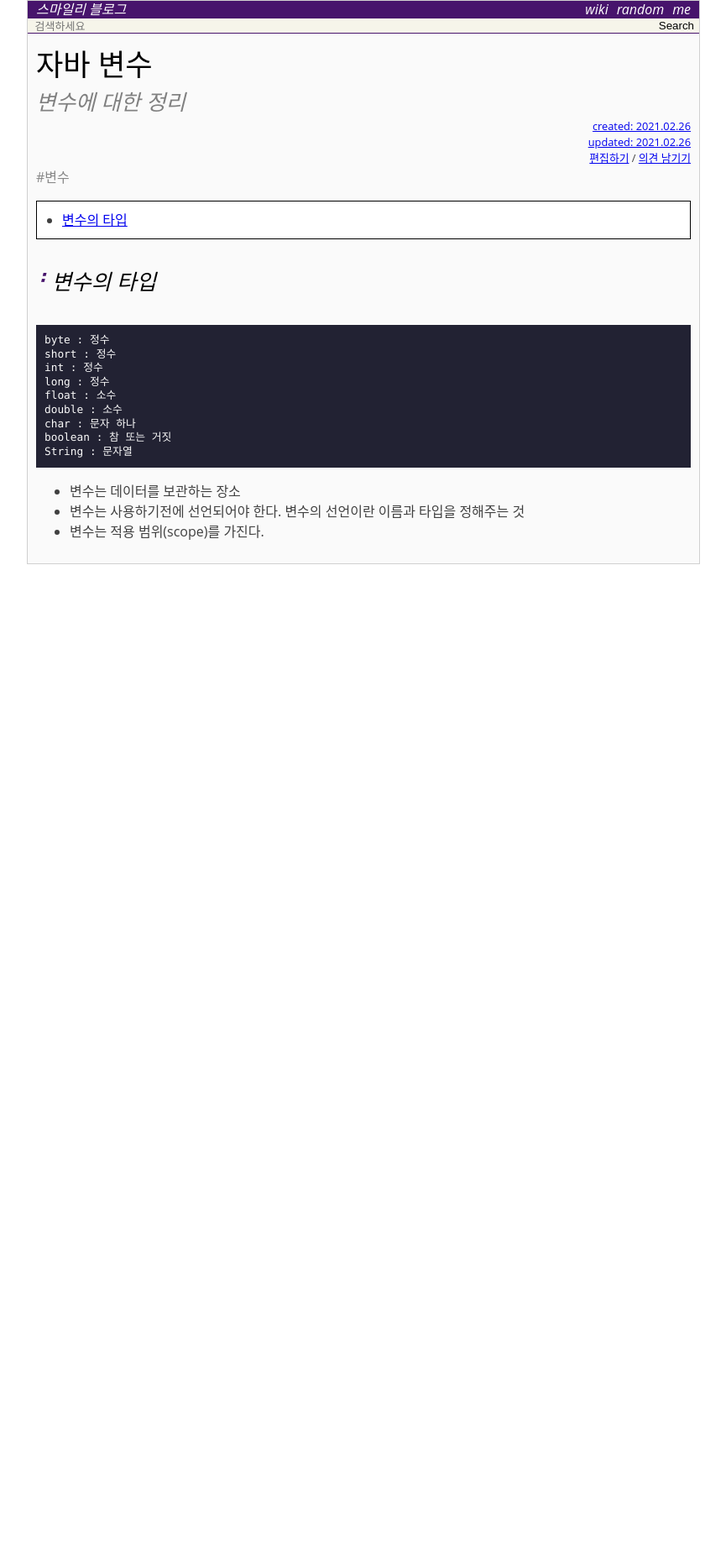
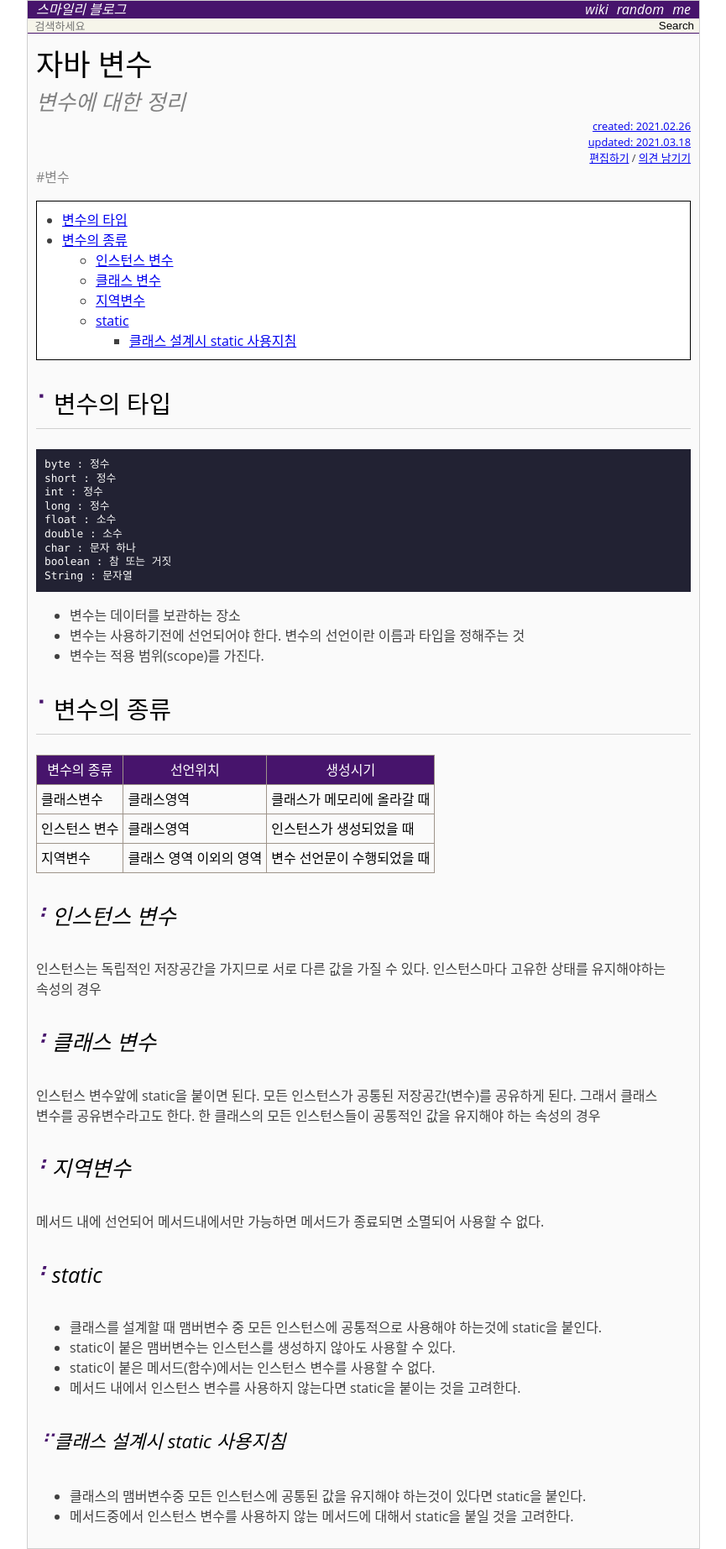
Before and after one commit to wafy/wafy.github.io, a Jekyll site: the page built from _wiki/Variable.md, in a window 1280 px wide. Shown: the whole page at 84% size, without its empty margins (207-1072 px from the left). Built offline with Jekyll 4.4.1, drawn with Linux system fonts in a browser that asks for light colours; comment, search, counter and statistics services are not loaded; before the commit the page ends 900 px from its top, so only the background shows below that.

Commit message:
변수의 종류및 static을 정리하라

````diff
--- a/_data/pageMap.yml
+++ b/_data/pageMap.yml
@@ -100,5 +100,5 @@ Variable:
     summary: '변수에 대한 정리'
     parent: ""
     url: /wiki/Variable
-    updated: '2021-02-26 12:38:34 +0900'
+    updated: '2021-03-18 08:42:50 +0900'
     children: []
--- a/_wiki/Variable.md
+++ b/_wiki/Variable.md
@@ -3,7 +3,7 @@ layout  : wiki
 title   : 자바 변수
 summary : 변수에 대한 정리
 date    : 2021-02-26 12:38:34 +0900
-updated : 2021-02-26 12:38:34 +0900
+updated : 2021-03-18 08:42:50 +0900
 tag     : 변수
 toc     : true
 public  : true
@@ -14,7 +14,7 @@ latex   : false
 {:toc}
 
 
-### 변수의 타입
+## 변수의 타입
 ```
 byte : 정수
 short : 정수
@@ -30,3 +30,34 @@ String : 문자열
 - 변수는 데이터를 보관하는 장소
 - 변수는 사용하기전에 선언되어야 한다. 변수의 선언이란 이름과 타입을 정해주는 것
 - 변수는 적용 범위(scope)를 가진다.
+
+## 변수의 종류
+
+| 변수의 종류 | 선언위치 | 생성시기 |
+| --------    | --       | ---      |
+| 클래스변수    | 클래스영역              | 클래스가 메모리에 올라갈 때 |
+| 인스턴스 변수 | 클래스영역              | 인스턴스가 생성되었을 때    |
+| 지역변수      | 클래스 영역 이외의 영역 | 변수 선언문이 수행되었을 때 |
+
+### 인스턴스 변수
+인스턴스는 독립적인 저장공간을 가지므로 서로 다른 값을 가질 수 있다.
+인스턴스마다 고유한 상태를 유지해야하는 속성의 경우
+
+### 클래스 변수
+인스턴스 변수앞에 static을 붙이면 된다.
+모든 인스턴스가 공통된 저장공간(변수)를 공유하게 된다. 그래서 클래스 변수를 공유변수라고도 한다.
+한 클래스의 모든 인스턴스들이 공통적인 값을 유지해야 하는 속성의 경우
+
+
+### 지역변수
+메서드 내에 선언되어  메서드내에서만 가능하면 메서드가 종료되면 소멸되어 사용할 수 없다.
+
+### static
+- 클래스를 설계할 때 맴버변수 중 모든 인스턴스에 공통적으로 사용해야 하는것에 static을 붙인다.
+- static이 붙은 맴버변수는 인스턴스를 생성하지 않아도 사용할 수 있다.
+- static이 붙은 메서드(함수)에서는 인스턴스 변수를 사용할 수 없다.
+- 메서드 내에서 인스턴스 변수를 사용하지 않는다면 static을 붙이는 것을 고려한다.
+
+#### 클래스 설계시 static 사용지침
+- 클래스의 맴버변수중 모든 인스턴스에 공통된 값을 유지해야 하는것이 있다면 static을 붙인다.
+- 메서드중에서 인스턴스 변수를 사용하지 않는 메서드에 대해서 static을 붙일 것을 고려한다.
````
